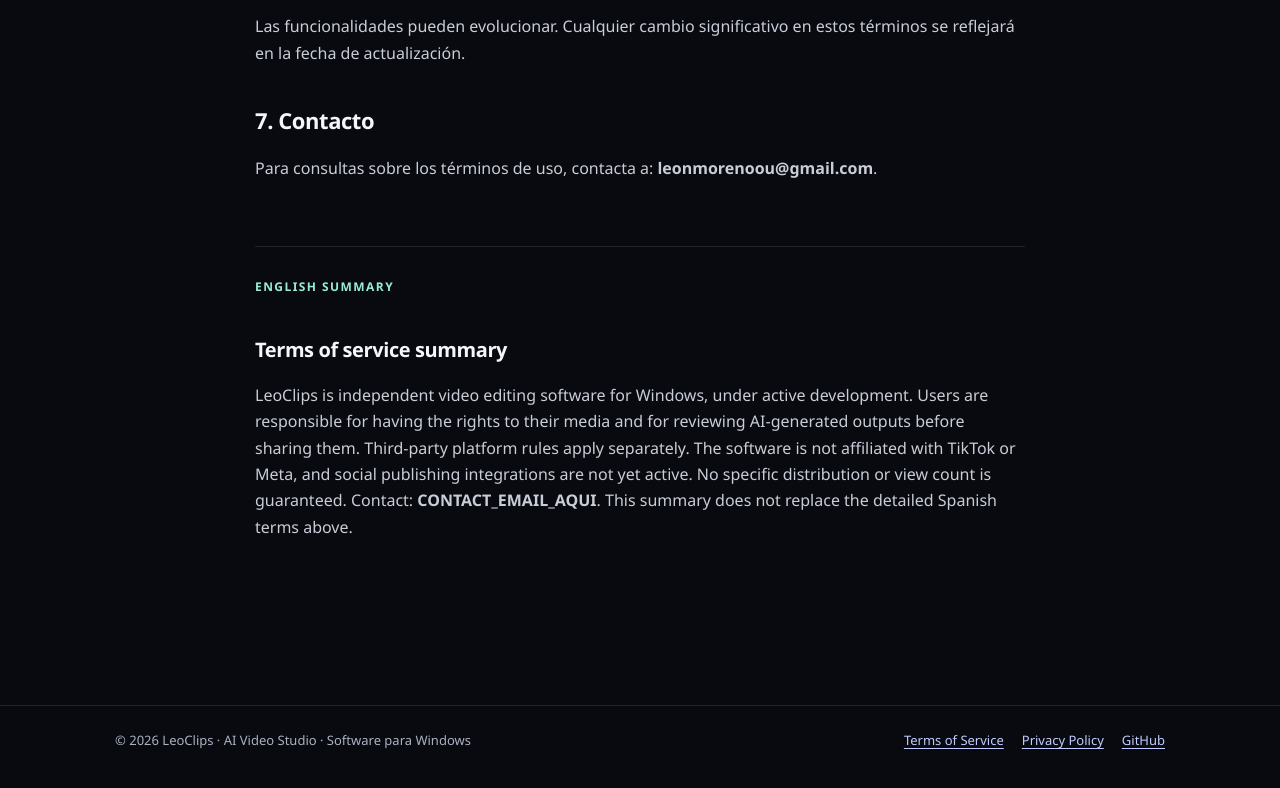
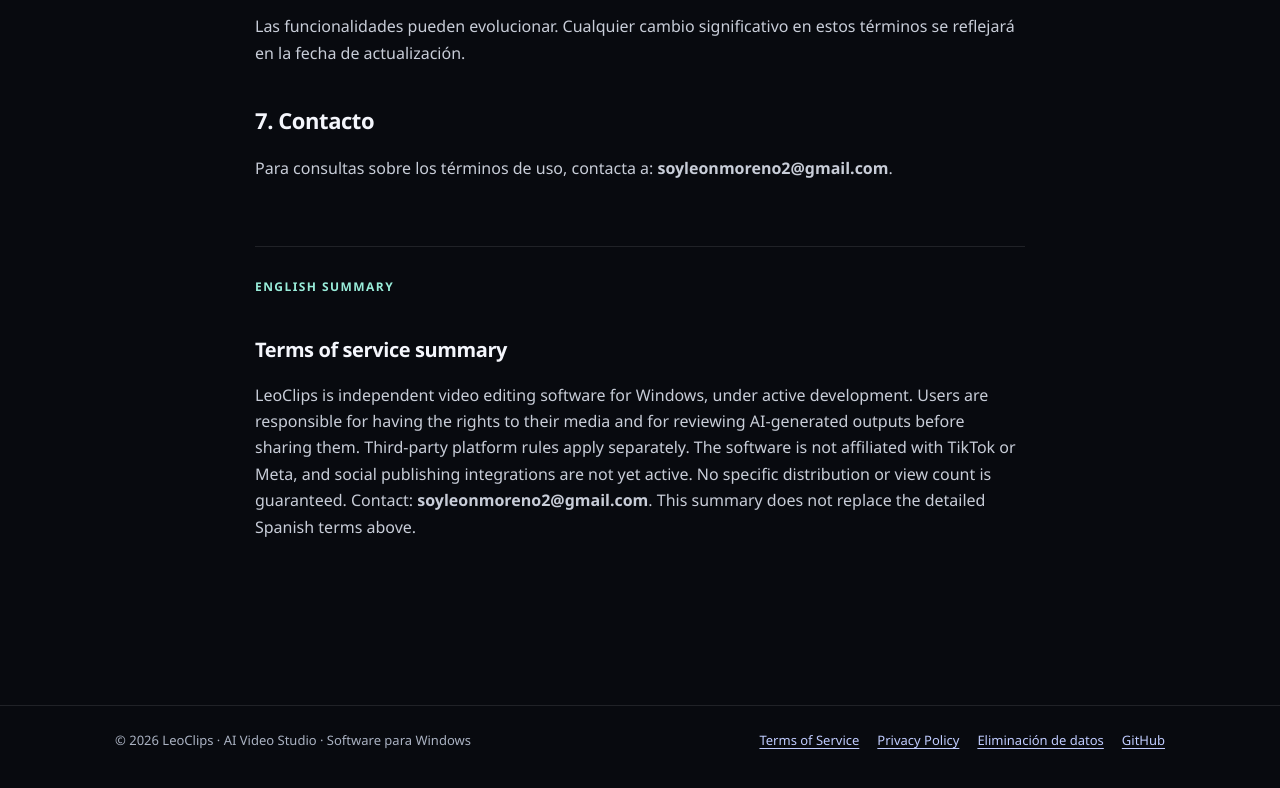
Before and after one commit to leonmorenoou-a11y/-leoclips-site, a plain HTML site: page terms.html in a window 1280 px wide. Shown: the part 1348-2136 px from the top of the page. Drawn offline with Linux system fonts and the light colour scheme.

Commit message:
Update public legal contact and link data deletion instructions

```diff
--- a/terms.html
+++ b/terms.html
@@ -1,13 +1,13 @@
 <!doctype html>
 <html lang="es">
 <head><meta charset="utf-8"><meta name="viewport" content="width=device-width, initial-scale=1"><meta name="theme-color" content="#080a0f"><meta name="description" content="Términos de uso de LeoClips Studio, software independiente de edición de videos."><title>Terms of Service — LeoClips</title><link rel="icon" type="image/png" href="assets/favicon.png?v=2"><link rel="stylesheet" href="styles.css"></head><body>
-<header class="site-header"><div class="wrap nav"><a class="brand" href="index.html"><img src="assets/leoclips-icon.webp?v=2" alt="LeoClips logo" width="42" height="42"> LeoClips</a><nav aria-label="Navegación principal"><a href="index.html">Inicio</a><a href="terms.html">Términos</a><a href="privacy.html">Privacidad</a></nav></div></header><main class="wrap legal"><div class="kicker">Legal · Terms</div><h1>Términos de servicio</h1><p class="date">Última actualización: 21 de noviembre de 2026</p><aside class="notice"><strong>Borrador de política:</strong> antes de utilizar esta página para una revisión de TikTok, sustituye <code>CONTACT_EMAIL_AQUI</code> por un correo de contacto real y verifica que la descripción refleje exactamente las funciones habilitadas en tu versión.</aside>
+<header class="site-header"><div class="wrap nav"><a class="brand" href="index.html"><img src="assets/leoclips-icon.webp?v=2" alt="LeoClips logo" width="42" height="42"> LeoClips</a><nav aria-label="Navegación principal"><a href="index.html">Inicio</a><a href="terms.html">Términos</a><a href="privacy.html">Privacidad</a><a href="data-deletion.html">Eliminar datos</a></nav></div></header><main class="wrap legal"><div class="kicker">Legal · Terms</div><h1>Términos de servicio</h1><p class="date">Última actualización: 21 de noviembre de 2026</p><aside class="notice"><strong>Información importante:</strong> LeoClips está en desarrollo. Estos documentos describen el funcionamiento actual y previsto, y requieren revisión del responsable antes de presentarlos como documentos legales definitivos.</aside>
 <h2>1. Descripción</h2><p>LeoClips es una herramienta independiente de edición y preparación de videos para Windows, actualmente en desarrollo. Incluye funcionalidades de transcripción, análisis editorial, selección de clips, subtítulos y exportación según la versión instalada.</p>
 <h2>2. Uso permitido</h2><p>El usuario debe disponer de los derechos o autorizaciones necesarios para procesar y publicar cualquier material. No debe usar LeoClips para infringir derechos de autor, privacidad, leyes aplicables o políticas de servicios externos.</p>
 <h2>3. Revisión de resultados</h2><p>Las sugerencias de inteligencia artificial son orientativas y pueden contener errores. El usuario es responsable de revisar los clips, los subtítulos, los textos y los materiales antes de compartirlos o publicarlos.</p>
 <h2>4. Plataformas de terceros</h2><p>TikTok, Instagram y Facebook son servicios independientes con sus propias condiciones y políticas. LeoClips no está afiliado, respaldado ni certificado por estas plataformas. La integración de publicación está en desarrollo y su disponibilidad dependerá de las autorizaciones oficiales correspondientes.</p>
 <h2>5. Disponibilidad y garantías</h2><p>LeoClips se proporciona en su estado de desarrollo actual, sujeto a errores, cambios y limitaciones técnicas. No se garantiza que un contenido consiga determinado nivel de alcance, visualizaciones o ingresos ni que todas las funciones sean compatibles con todos los sistemas o proveedores.</p>
 <h2>6. Cambios y discontinuidad</h2><p>Las funcionalidades pueden evolucionar. Cualquier cambio significativo en estos términos se reflejará en la fecha de actualización.</p>
-<h2>7. Contacto</h2><p>Para consultas sobre los términos de uso, contacta a: <strong>leonmorenoou@gmail.com</strong>.</p>
-<section class="en" lang="en"><div class="kicker">English summary</div><h2>Terms of service summary</h2><p>LeoClips is independent video editing software for Windows, under active development. Users are responsible for having the rights to their media and for reviewing AI-generated outputs before sharing them. Third-party platform rules apply separately. The software is not affiliated with TikTok or Meta, and social publishing integrations are not yet active. No specific distribution or view count is guaranteed. Contact: <strong>CONTACT_EMAIL_AQUI</strong>. This summary does not replace the detailed Spanish terms above.</p></section></main><footer class="footer"><div class="wrap"><span>© 2026 LeoClips · AI Video Studio · Software para Windows</span><div class="footer-links"><a href="terms.html">Terms of Service</a><a href="privacy.html">Privacy Policy</a><a href="https://github.com" target="_blank" rel="noopener noreferrer">GitHub</a></div></div></footer>
+<h2>7. Contacto</h2><p>Para consultas sobre los términos de uso, contacta a: <strong>soyleonmoreno2@gmail.com</strong>.</p>
+<section class="en" lang="en"><div class="kicker">English summary</div><h2>Terms of service summary</h2><p>LeoClips is independent video editing software for Windows, under active development. Users are responsible for having the rights to their media and for reviewing AI-generated outputs before sharing them. Third-party platform rules apply separately. The software is not affiliated with TikTok or Meta, and social publishing integrations are not yet active. No specific distribution or view count is guaranteed. Contact: <strong>soyleonmoreno2@gmail.com</strong>. This summary does not replace the detailed Spanish terms above.</p></section></main><footer class="footer"><div class="wrap"><span>© 2026 LeoClips · AI Video Studio · Software para Windows</span><div class="footer-links"><a href="terms.html">Terms of Service</a><a href="privacy.html">Privacy Policy</a><a href="data-deletion.html">Eliminación de datos</a><a href="https://github.com" target="_blank" rel="noopener noreferrer">GitHub</a></div></div></footer>
 </body></html>
```
